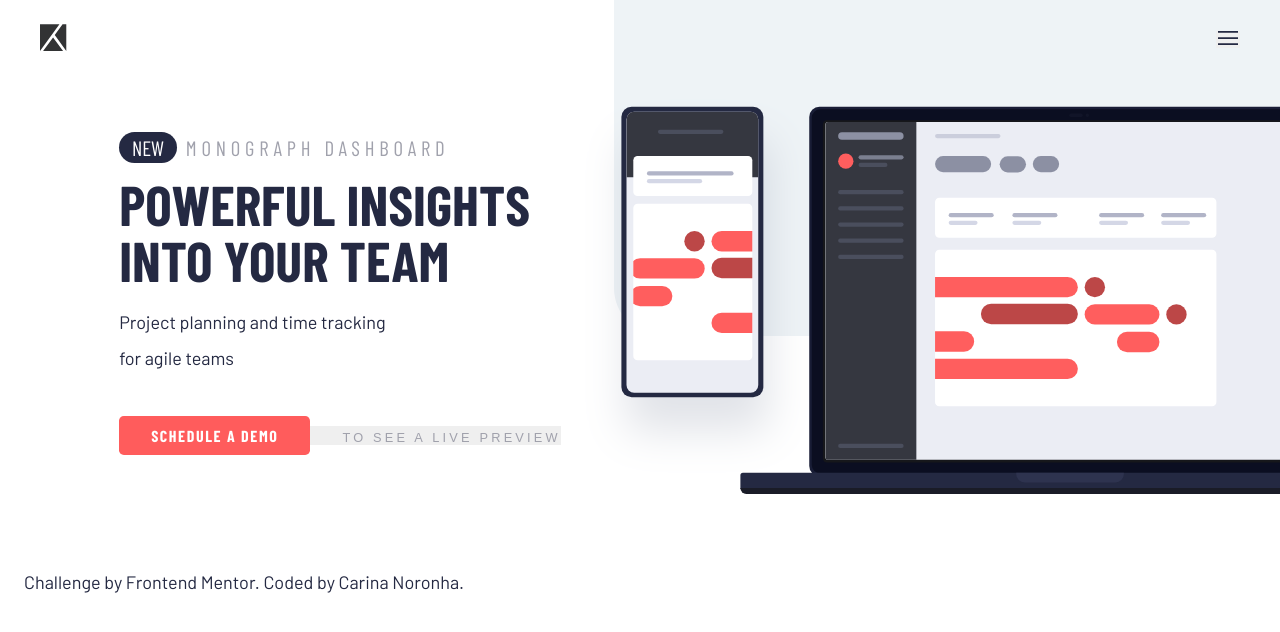
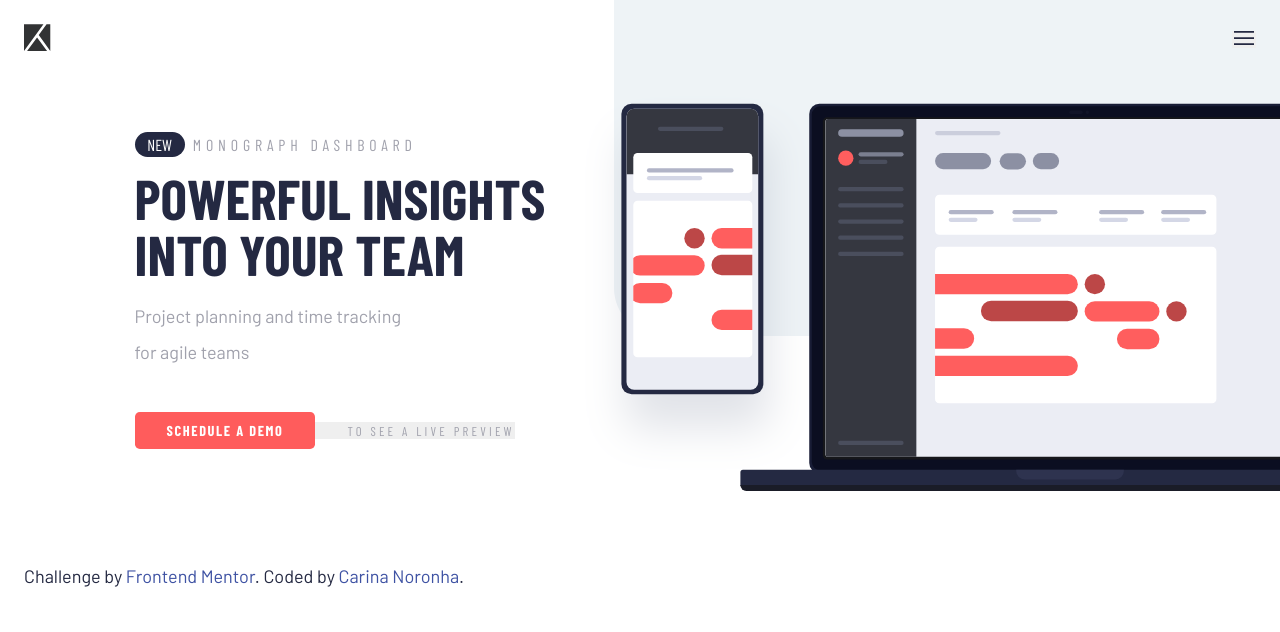
Before and after one commit to carinanoronha/carinanoronha.github.io, a plain HTML site: page index.html in a window 1280 px wide. Shown: the top 632 px of the page. Drawn offline with nearby package versions, Linux system fonts and the light colour scheme.

Commit message:
update css
.header

.paragraph h2 font size
.paragraph p fonts, color, letter-spacing
pararaph. bt font size

.reference

```diff
--- a/index.css
+++ b/index.css
@@ -28,11 +28,11 @@ body {                                      /* style-guide */
     z-index: -1;
   }
 
-  .header {
+.header {
     display: flex;
     align-items: center;
     justify-content: space-between;
-    max-width: 1200px;
+    max-width: 1500px;
     margin: auto;
   }
 
@@ -67,7 +67,7 @@ nav.open {
     display: none;
 }
 
-  nav ul {
+nav ul {
     display: flex;
     flex-direction: column;
     justify-content: center;
@@ -75,7 +75,7 @@ nav.open {
     gap: 1rem;
   }
 
-  nav ul li a {
+nav ul li a {
     font-weight: bold;
     text-transform: uppercase;
     letter-spacing: 0.05rem;
@@ -124,7 +124,7 @@ img {
 
 .paragraph h2 {
   font-weight: 400;
-  font-size: 1.3rem;
+  font-size: 1rem;
   margin: -1rem 0 1rem;
   text-transform: uppercase;
   letter-spacing: 0.3rem;
@@ -148,10 +148,14 @@ img {
 
 .paragraph p {
   margin-bottom: 3rem;
+  font-family: "Barlow", sans-serif;
+  font-weight: 10rem;
+  color:hsl(231, 7%, 65%);
+  letter-spacing: 0rem;
 }
 
 .paragraph .bt span1 {
-    font-size: 1rem;
+    font-size: 0.9rem;
     color: #fff;
     background-color: hsl(0, 100%, 68%);
     font-family: "Barlow Condensed", sans-serif;
@@ -163,6 +167,7 @@ img {
 }
 
 .paragraph .bt span2 {
+  font-family: "Barlow Condensed", sans-serif;
   font-size: 0.8rem;
   color: hsl(231, 7%, 65%);
   margin-left: 2rem;
@@ -170,12 +175,12 @@ img {
   text-transform: uppercase;
 }
 
-.attribution {
+.reference footer {
   font-size: 4px;
   text-align: center;
 }
 
-.attribution a {
+.reference a {
   color: hsl(228, 45%, 44%);
 }
 
```
